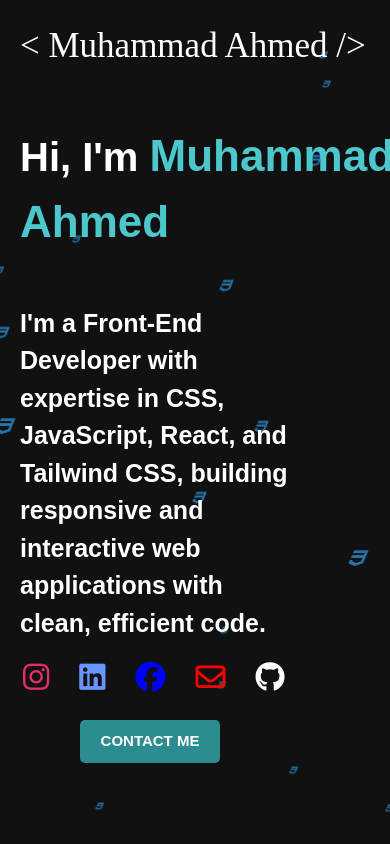
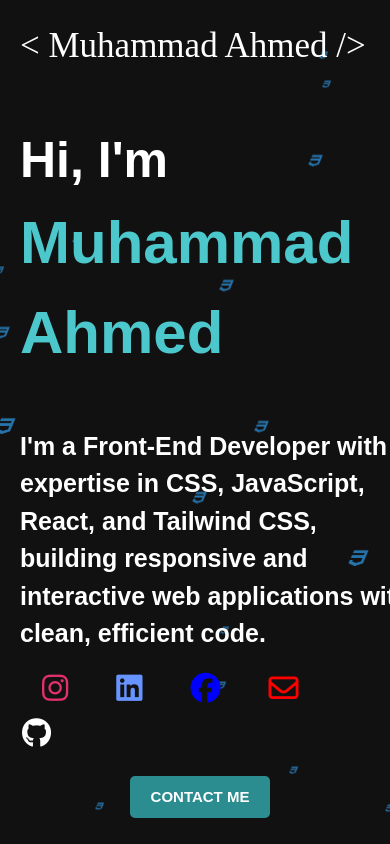
Before and after one commit to CodeWithAhmedd/Portfolio, a plain HTML site: page index.html in a window 390 px wide. Shown: the top 844 px of the page. Drawn offline with nearby package versions, Linux system fonts and the light colour scheme; a web font is replaced by a local one.

Commit message:
Update style.css

```diff
--- a/style.css
+++ b/style.css
@@ -187,3 +187,28 @@ span {
       margin-left: 80px;
   }
 }
+@media (max-width: 440px) {
+  .heading {
+      margin-left: 20px;
+      font-size: 50px;
+  }
+  span{
+    font-size: 60px;
+  }
+
+  .para {
+      margin-left: 20px;
+      width: 400px;
+      text-align: left;
+  }
+
+  .c1 {
+      margin-left: 20px;
+  }
+.connections a{
+  margin: 22px;
+}
+  .connects {
+      margin-left: 130px;
+  }
+}
```
